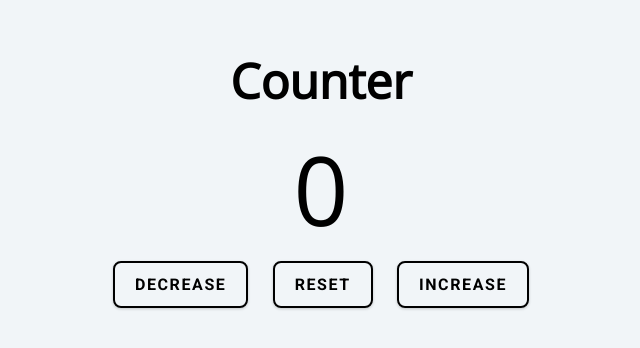
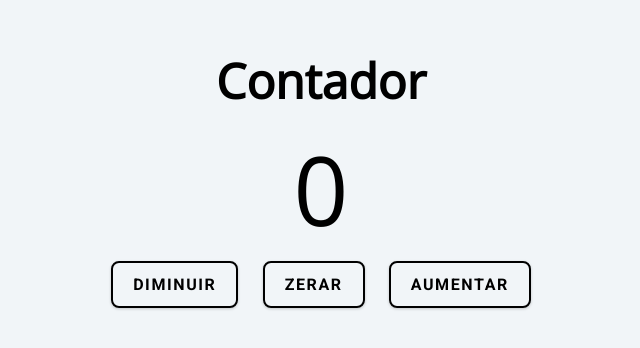
Before and after one commit to gabomoreira/counter, a plain HTML site: page index.html in a window 1280 px wide. Shown: the part 224-572 px from the top of the page, without its empty margins (319-959 px from the left). Drawn offline with nearby package versions, Linux system fonts and the light colour scheme.

Commit message:
Add files via upload

```diff
--- a/index.html
+++ b/index.html
@@ -5,17 +5,17 @@
   <meta http-equiv="X-UA-Compatible" content="IE=edge">
   <meta name="viewport" content="width=device-width, initial-scale=1.0">
   <link rel="stylesheet" href="styles.css">
-  <title>Counter</title>
+  <title>Contador</title>
 </head>
 <body>
     <main>
       <div class="container">
-        <h1>Counter</h1>
+        <h1>Contador</h1>
         <span id="value">0</span>
         <div class="button-container">
-          <button class="btn decrease" id="decrease">decrease</button>
-          <button class="btn reset" id="reset">reset</button>
-          <button class="btn increase" id="increase">increase</button>
+          <button class="btn decrease" id="decrease">Diminuir</button>
+          <button class="btn reset" id="reset">Zerar</button>
+          <button class="btn increase" id="increase">Aumentar</button>
         </div>
       </div>
     </main>
```
Also changed, not shown: app.js (line endings or trailing spaces), img.png (added).
